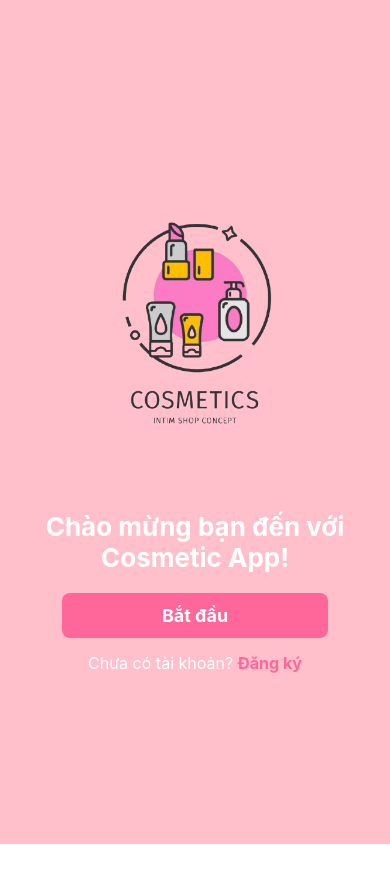
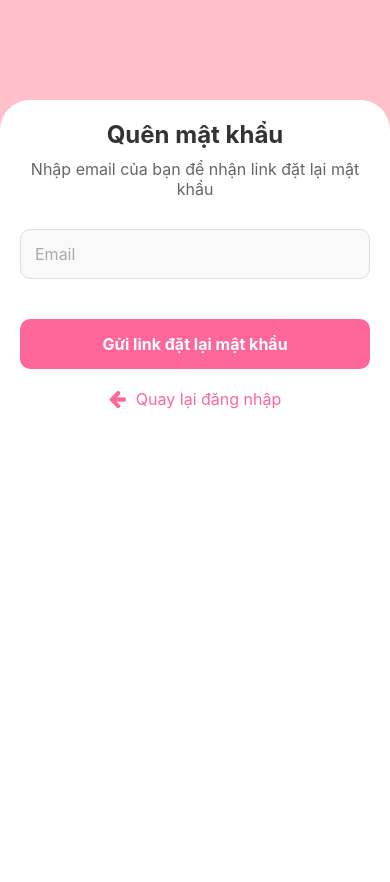
Before and after one commit to Vileyy/HaloraComestic, a React Native app in the folder UserCosmetic/: screen /ForgotPassword in a window 390 px wide. Shown: the top 882 px of the page. Before the commit the page ends 844 px from the top, so only its background shows below. Built offline with nearby package versions, Linux system fonts and the light colour scheme; what expo-web-browser would draw is missing.

Commit message:
update layout Forgot Password

```diff
--- a/UserCosmetic/src/navigation/AuthNavigator.js
+++ b/UserCosmetic/src/navigation/AuthNavigator.js
@@ -4,6 +4,7 @@ import { NavigationContainer } from "@react-navigation/native";
 import WelcomeScreen from "../screens/WelcomeScreen";
 import LoginScreen from "../screens/LoginScreen";
 import RegisterScreen from "../screens/RegisterScreen";
+import ForgotPasswordScreen from "../screens/ForgotPasswordScreen";
 import BottomTabNavigator from "./BottomTabNavigator";
 import ProductDetailScreen from "../components/Product/ProductDetailScreen";
 import CartScreen from "../screens/Cart/CartScreen";
@@ -35,6 +36,10 @@ const AppNavigator = () => {
           <Stack.Screen name="Welcome" component={WelcomeScreen} />
           <Stack.Screen name="Login" component={LoginScreen} />
           <Stack.Screen name="Register" component={RegisterScreen} />
+          <Stack.Screen
+            name="ForgotPassword"
+            component={ForgotPasswordScreen}
+          />
           <Stack.Screen name="Home" component={BottomTabNavigator} />
           <Stack.Screen name="SearchScreen" component={SearchScreen} />
           <Stack.Screen name="ExploreScreen" component={ExploreScreen} />
--- /dev/null
+++ b/UserCosmetic/src/screens/ForgotPasswordScreen.js
@@ -0,0 +1,169 @@
+import React, { useState } from "react";
+import {
+  View,
+  Text,
+  TextInput,
+  StyleSheet,
+  TouchableOpacity,
+  Alert,
+} from "react-native";
+import { getAuth, sendPasswordResetEmail } from "firebase/auth";
+import Toast from "react-native-toast-message";
+import FontAwesome from "react-native-vector-icons/FontAwesome";
+
+const ForgotPasswordScreen = ({ navigation }) => {
+  const [email, setEmail] = useState("");
+  const [isFocused, setIsFocused] = useState(false);
+  const auth = getAuth();
+
+  const handleResetPassword = async () => {
+    if (!email) {
+      Toast.show({
+        type: "error",
+        text1: "⚠️ Vui lòng nhập email của bạn!",
+      });
+      return;
+    }
+
+    try {
+      await sendPasswordResetEmail(auth, email);
+      Toast.show({
+        type: "success",
+        text1: "✅ Email đặt lại mật khẩu đã được gửi!",
+        text2: "Vui lòng kiểm tra hộp thư của bạn.",
+      });
+      setTimeout(() => navigation.goBack(), 2000);
+    } catch (error) {
+      let errorMessage = "❌ Không thể gửi email đặt lại mật khẩu!";
+      if (error.code === "auth/invalid-email") {
+        errorMessage = "⚠️ Email không hợp lệ!";
+      } else if (error.code === "auth/user-not-found") {
+        errorMessage = "⚠️ Không tìm thấy tài khoản với email này!";
+      }
+      Toast.show({ type: "error", text1: errorMessage });
+    }
+  };
+
+  return (
+    <View style={styles.container}>
+      <View style={styles.box}>
+        <Text style={styles.title}>Quên mật khẩu</Text>
+        <Text style={styles.subtitle}>
+          Nhập email của bạn để nhận link đặt lại mật khẩu
+        </Text>
+
+        <View style={styles.inputContainer}>
+          <Text style={[styles.label, isFocused && styles.labelFocused]}>
+            Email
+          </Text>
+          <TextInput
+            style={styles.input}
+            value={email}
+            onChangeText={setEmail}
+            onFocus={() => setIsFocused(true)}
+            onBlur={() => setIsFocused(false)}
+            keyboardType="email-address"
+            autoCapitalize="none"
+            autoComplete="email"
+          />
+        </View>
+
+        <TouchableOpacity style={styles.btnReset} onPress={handleResetPassword}>
+          <Text style={styles.btnText}>Gửi link đặt lại mật khẩu</Text>
+        </TouchableOpacity>
+
+        <TouchableOpacity
+          style={styles.backButton}
+          onPress={() => navigation.goBack()}
+        >
+          <FontAwesome name="arrow-left" size={20} color="#FF6699" />
+          <Text style={styles.backText}>Quay lại đăng nhập</Text>
+        </TouchableOpacity>
+      </View>
+      <Toast />
+    </View>
+  );
+};
+
+const styles = StyleSheet.create({
+  container: {
+    flex: 1,
+    backgroundColor: "pink",
+  },
+  box: {
+    backgroundColor: "white",
+    width: "100%",
+    height: "100%",
+    paddingVertical: 20,
+    paddingHorizontal: 20,
+    borderTopLeftRadius: 30,
+    borderTopRightRadius: 30,
+    marginTop: 100,
+  },
+  title: {
+    fontSize: 24,
+    fontWeight: "bold",
+    textAlign: "center",
+    marginBottom: 10,
+    color: "#333",
+  },
+  subtitle: {
+    fontSize: 16,
+    textAlign: "center",
+    color: "#666",
+    marginBottom: 30,
+  },
+  inputContainer: {
+    width: "100%",
+    marginBottom: 20,
+  },
+  label: {
+    position: "absolute",
+    left: 15,
+    top: 15,
+    fontSize: 16,
+    color: "#aaa",
+    backgroundColor: "transparent",
+    zIndex: 1,
+  },
+  labelFocused: {
+    top: -10,
+    fontSize: 12,
+    color: "#FF6699",
+    backgroundColor: "white",
+    paddingHorizontal: 5,
+  },
+  input: {
+    height: 50,
+    borderColor: "#ddd",
+    borderWidth: 1,
+    borderRadius: 10,
+    paddingHorizontal: 15,
+    backgroundColor: "#f9f9f9",
+  },
+  btnReset: {
+    backgroundColor: "#FF6699",
+    padding: 15,
+    borderRadius: 10,
+    alignItems: "center",
+    marginTop: 20,
+  },
+  btnText: {
+    color: "white",
+    fontSize: 16,
+    fontWeight: "bold",
+  },
+  backButton: {
+    flexDirection: "row",
+    alignItems: "center",
+    justifyContent: "center",
+    marginTop: 20,
+  },
+  backText: {
+    color: "#FF6699",
+    marginLeft: 10,
+    fontSize: 16,
+  },
+});
+
+export default ForgotPasswordScreen;
--- a/UserCosmetic/src/screens/LoginScreen.js
+++ b/UserCosmetic/src/screens/LoginScreen.js
@@ -220,7 +220,7 @@ const LoginScreen = ({ navigation }) => {
           secureTextEntry
         />
 
-        <TouchableOpacity>
+        <TouchableOpacity onPress={() => navigation.navigate("ForgotPassword")}>
           <Text style={styles.forgotPassword}>Quên mật khẩu?</Text>
         </TouchableOpacity>
 
@@ -325,7 +325,7 @@ const styles = StyleSheet.create({
   },
   forgotPassword: {
     textAlign: "right",
-    color: "black",
+    color: "#FF6699",
     marginBottom: 10,
   },
   separator: {
```
